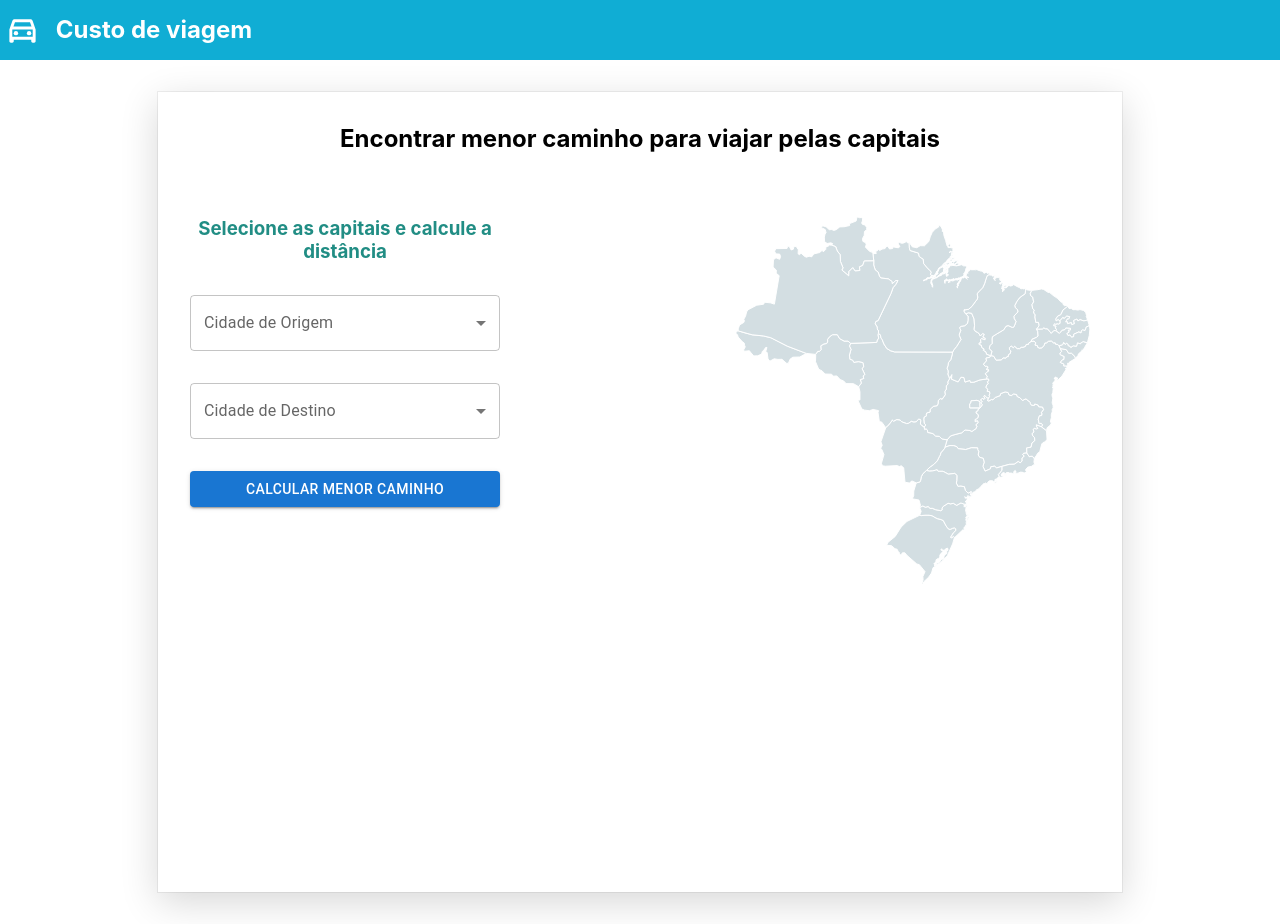
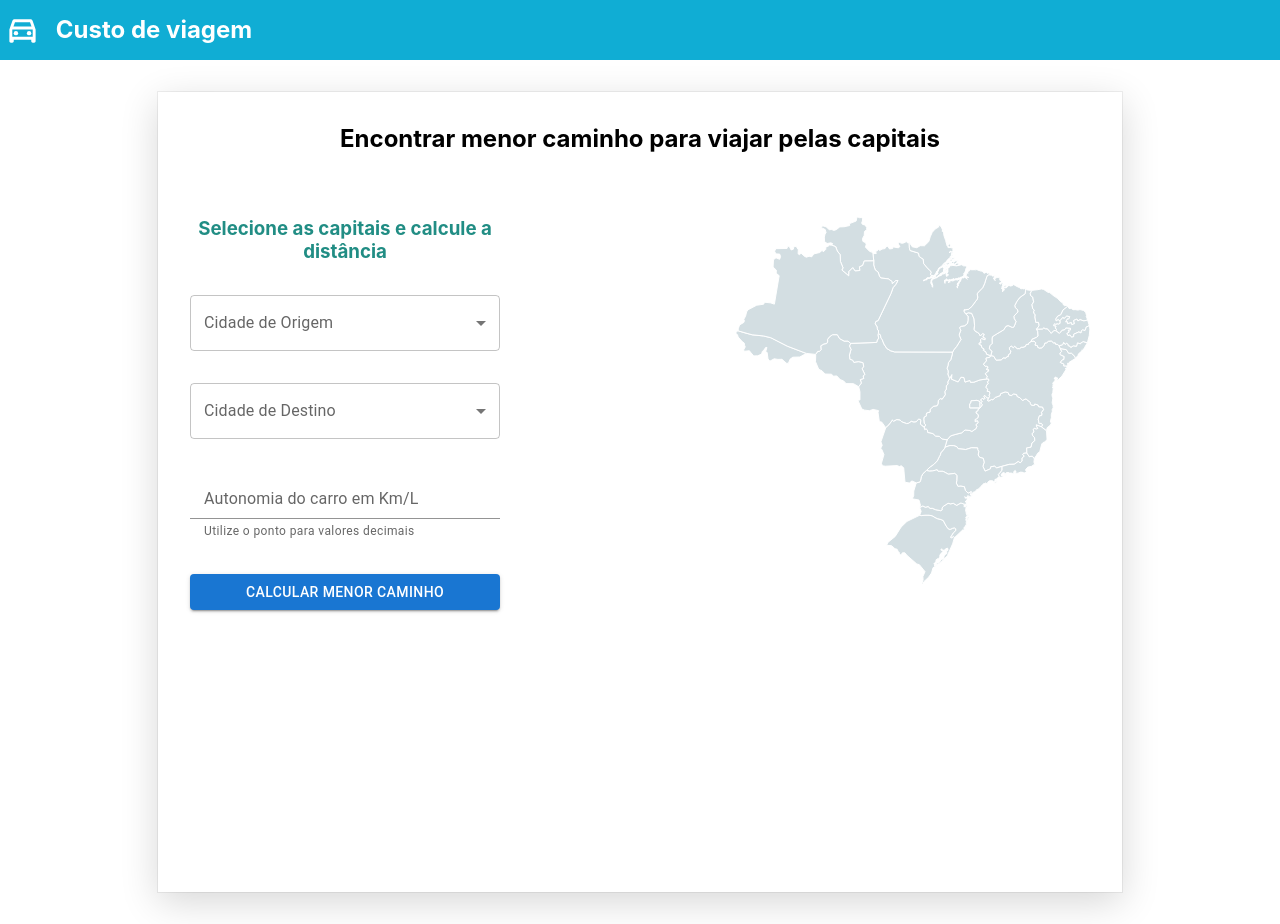
Before and after one commit to projeto-de-algoritmos/Grafos2_Custo-de-Viagens, a React (Create React App) app in the folder custo_viagens/: page / in a window 1280 px wide. Built offline with nearby package versions, Linux system fonts and the light colour scheme.

Commit message:
add Car funcionality

```diff
--- a/custo_viagens/src/components/Form/index.jsx
+++ b/custo_viagens/src/components/Form/index.jsx
@@ -1,11 +1,12 @@
 import { Flex } from 'reflexbox';
 import {
-  TextField,
+  FormHelperText,
   Button,
   FormControl,
   InputLabel,
   Select,
   MenuItem,
+  Input,
 } from '@mui/material';
 import { useState } from 'react';
 import { edges } from '../../utils/distances';
@@ -20,6 +21,8 @@ const Form = () => {
   const [source, setSource] = useState();
   const [target, setTarget] = useState();
   const [distance, setDistance] = useState([]);
+  const [cost, setCost] = useState([]);
+  const [car, setCar] = useState([]);
 
   const capitalGraph = new Graph();
 
@@ -45,12 +48,16 @@ const Form = () => {
     resetMap();
     const sourceInput = event.target.source;
     const targetInput = event.target.target;
+    const carInput = car;
     const shortestPath = capitalGraph.dijkstra(
       sourceInput.value,
       targetInput.value
     );
 
     setDistance(shortestPath);
+    const distanceFloat = parseFloat(shortestPath.distance)
+    setCost(distanceFloat * 7 / carInput);
+    setCar(carInput);
     asyncForEach(shortestPath.path, async (capital, index) => {
       let capitalMap = document.getElementById(capital);
       await handleTimeout(0.5);
@@ -73,6 +80,11 @@ const Form = () => {
     const targetInput = event.target.value;
     setTarget(targetInput);
   };
+
+  function carAutonomy(event) {
+    setCar(event.target.value);
+  }
+
   return (
     <Flex justifyContent="space-between" minWidth="100%">
       <div>
@@ -119,6 +131,20 @@ const Form = () => {
                 ))}
               </Select>
             </FormControl>
+            <FormControl>
+              <InputLabel id='demo-simple-input-label'>
+                  Autonomia do carro em Km/L
+              </InputLabel>
+              <Input
+                labelId="demo-simple-input-label"
+                id="demo-simple-input-label"
+                value={car}
+                name="car"
+                label = "Autonomia do carro em Km/L"
+                onChange={carAutonomy}
+              />
+              <FormHelperText>Utilize o ponto para valores decimais</FormHelperText>
+            </FormControl>
             <Button type="submit" variant="contained">
               Calcular Menor Caminho
             </Button>
@@ -126,7 +152,7 @@ const Form = () => {
         </form>
       </div>
       <S.MapContainer>
-        <MapCaption distance={distance} />
+        <MapCaption distance={distance} cost={cost} car={car}/>
         <BrazilMap />
       </S.MapContainer>
     </Flex>
--- a/custo_viagens/src/components/MapCaption/index.jsx
+++ b/custo_viagens/src/components/MapCaption/index.jsx
@@ -2,7 +2,7 @@ import * as S from './styles';
 import ArrowCircleDownOutlinedIcon from '@mui/icons-material/ArrowCircleDownOutlined';
 import { Flex } from 'reflexbox';
 import LocationOnOutlinedIcon from '@mui/icons-material/LocationOnOutlined';
-const MapCaption = ({ distance }) => {
+const MapCaption = ({ distance, cost, car }) => {
   return (
     <S.Wrapper>
       {distance?.path?.map((capital, index) => {
@@ -22,7 +22,13 @@ const MapCaption = ({ distance }) => {
         );
       })}
       {typeof distance.distance === 'number' && (
-        <p>Distancia passando por cada capital:{distance.distance} Km</p>
+        <p>Distância percorrida entre as capitais:{distance.distance} Km</p>
+      )}
+      {typeof distance.distance === 'number' && (
+        <p>Autonomia do carro:{car} Km/L</p>
+      )}
+      {typeof distance.distance === 'number' && (
+        <p>Custo:{Math.round(cost*100)/100} reais</p>
       )}
     </S.Wrapper>
   );
```
Also changed, not shown: 2 other files (tests, documents, lock files or other folders).
